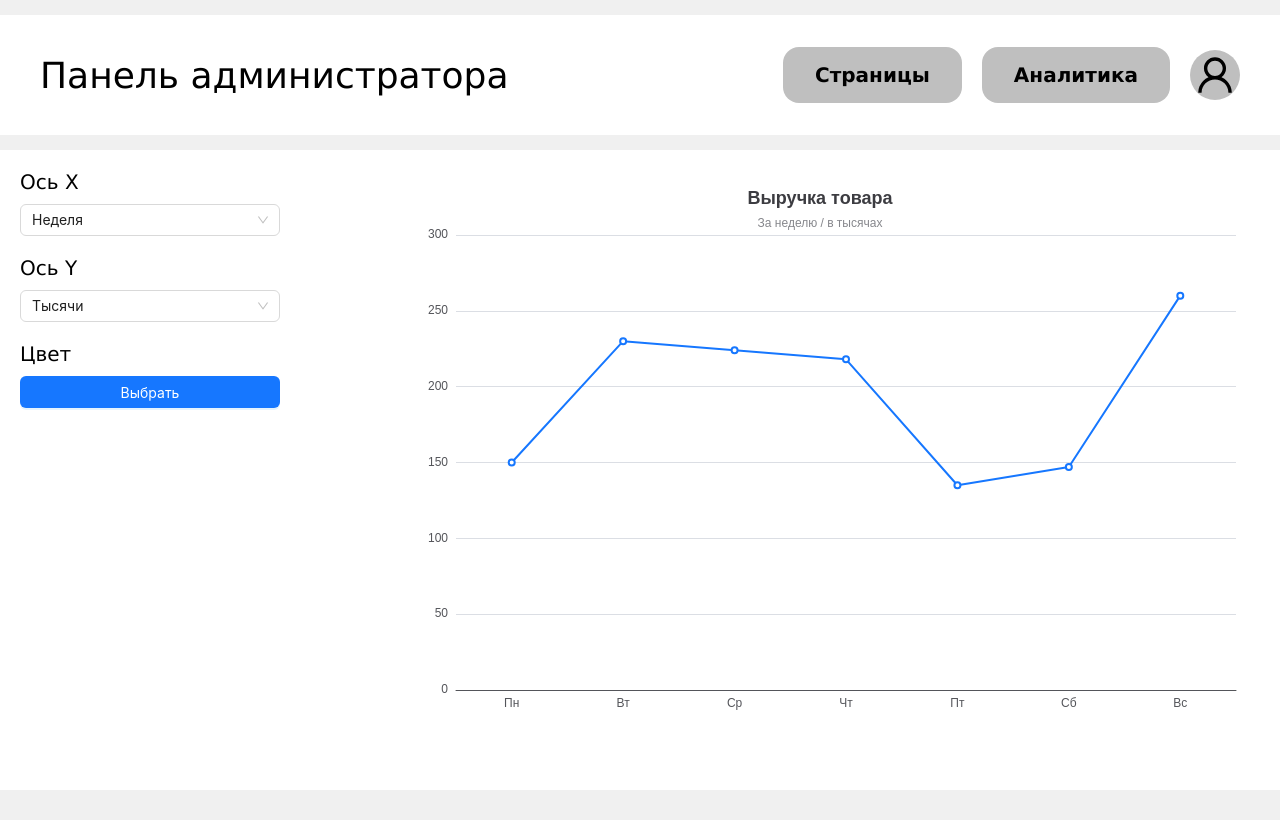
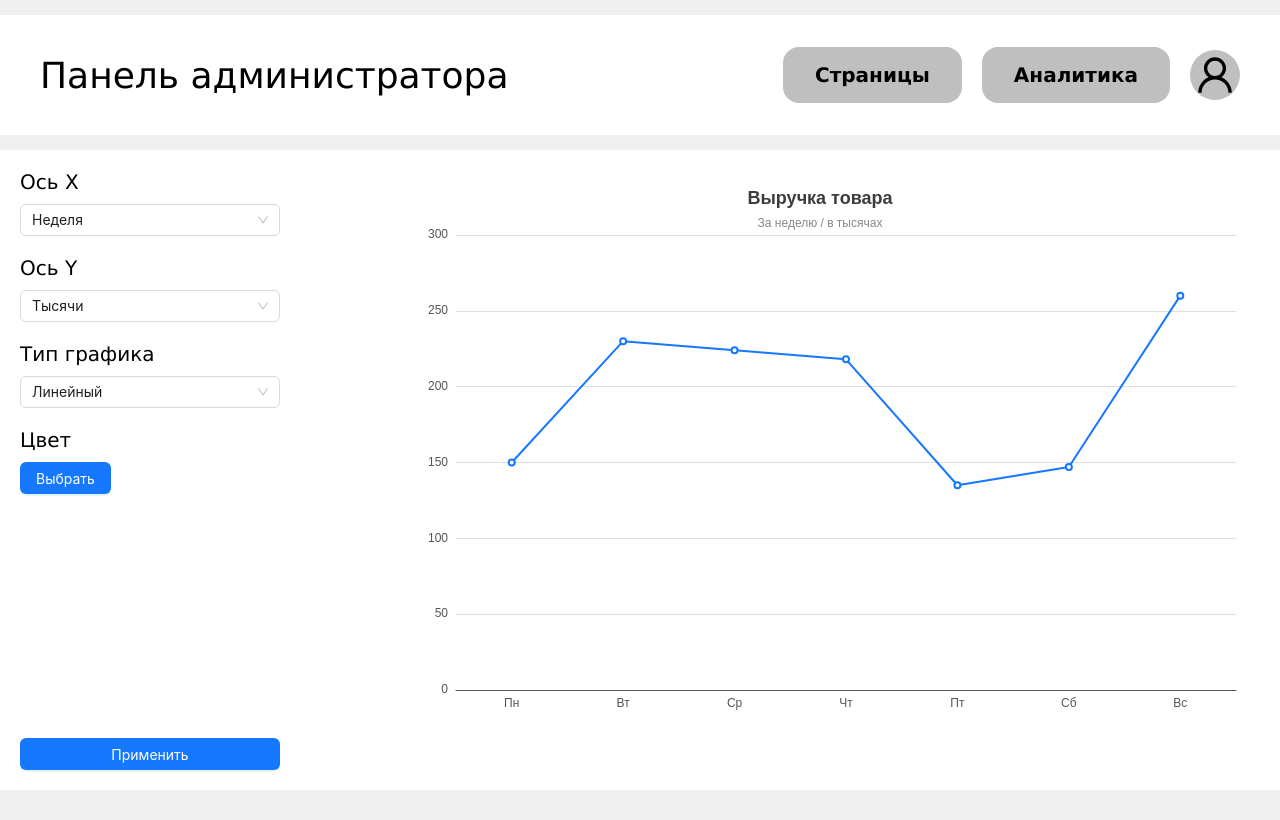
Before and after one commit to San400ys/gpo_project, a React (Create React App) app: page /analytics in a window 1280 px wide. Both pictures are taken after a click on the element 640 px from the left and 250 px from the top of the page. Built offline with nearby package versions, Linux system fonts and the light colour scheme; data requests are answered from the project's data file.

Commit message:
Наполовину соединил код

```diff
--- a/src/components/filters/index.jsx
+++ b/src/components/filters/index.jsx
@@ -1,22 +1,35 @@
-import {Main, FilterTitle} from "./styled_components"
+import {Main, FilterTitle, Block} from "./styled_components"
 import {Select, Button, ColorPicker} from "antd";
 import {useState, useMemo} from "react";
+import {addChartAction, changeChartAction, deleteChartAction} from "../../store/all-charts-reducer";
+import {useDispatch} from "react-redux";
 
-export const Filters = () => {
-    const [color, setColor] = useState("#1677ff");
+export const Filters = ({chart}) => {
+    const dispatch = useDispatch()
+    const [xAxis, setXAxis] = useState('');
+    const [yAxis, setYAxis] = useState('');
+    const [color, setColor] = useState(chart.option.series[0].color);
+    const [chartType, setChartType] = useState('line');
     const bgColor = useMemo(() => (typeof color === 'string' ? color : color.toHexString()), [color]);
+
     const handleChange = () => {
+        chart.option.series[0].type = chartType;
+        chart.option.series[0].color = typeof color === 'string' ? color : color.toHexString();
+        dispatch(deleteChartAction(chart));
+        dispatch(addChartAction(chart));
+        console.log(chart)
+    }
 
-    }
     return (
         <Main>
+            <Block>
                 <FilterTitle>Ось X</FilterTitle>
                 <Select
                     defaultValue="Неделя"
                     style={{
                         width: 260, marginBottom: "20px"
                     }}
-                onChange={handleChange}
+                    onChange={setXAxis}
                 >
                     <Select.Option value="Неделя">Неделя</Select.Option>
                     <Select.Option value="Месяц">Месяц</Select.Option>
@@ -28,11 +41,23 @@ export const Filters = () => {
                     style={{
                         width: 260, marginBottom: "20px"
                     }}
-                onChange={handleChange}
+                    onChange={setYAxis}
                 >
                     <Select.Option value="Сотни">Сотни</Select.Option>
                     <Select.Option value="Тысячи">Тысячи</Select.Option>
                     <Select.Option value="Миллионы">Миллионы</Select.Option>
+                </Select>
+                <FilterTitle>Тип графика</FilterTitle>
+                <Select
+                    defaultValue={chart.option.series[0].type}
+                    style={{
+                        width: 260, marginBottom: "20px"
+                    }}
+                    onChange={setChartType}
+                >
+                    <Select.Option value="line">Линейный</Select.Option>
+                    <Select.Option value="bar">По столбцам</Select.Option>
+                    <Select.Option value="pie">Пирог</Select.Option>
                 </Select>
                 <FilterTitle>Цвет</FilterTitle>
                 <ColorPicker value={color} onChange={setColor}>
@@ -40,6 +65,8 @@ export const Filters = () => {
                         Выбрать
                     </Button>
                 </ColorPicker>
+            </Block>
+            <Button type="primary" onClick={() => handleChange()}>Применить</Button>
         </Main>
     )
 }
--- a/src/components/filters/styled_components.jsx
+++ b/src/components/filters/styled_components.jsx
@@ -4,7 +4,11 @@ export const Main = styled.div`
   width: 260px;
   display: flex;
   flex-direction: column;
+  justify-content: space-between;
   padding: 20px;
+`
+export const Block = styled.div`
+  width:100%;
 `
 export const FilterTitle = styled.p`
   font-size: 20px;
--- a/src/pages/chart-page.jsx
+++ b/src/pages/chart-page.jsx
@@ -5,7 +5,7 @@ import ReactECharts from 'echarts-for-react';
 import {Filters} from "../components/filters";
 import {Table} from "../components/table"
 import {Loader} from "../components/loader"
-import {useDispatch, useSelector} from "react-redux";
+import {useDispatch, useSelector, } from "react-redux";
 
 export const ChartPage = () => {
     const [isLoading, setIsLoading] = useState(true);
@@ -27,7 +27,7 @@ export const ChartPage = () => {
         <Page>
             {isLoading ? <Loader/> : <Container>
                 <View>
-                    <Filters options={chart.option}/>
+                    <Filters chart={chart}/>
                     <ChartInf>
                         <ReactECharts
                             option={chart.option}
--- a/src/pages/setting-pages-page.jsx
+++ b/src/pages/setting-pages-page.jsx
@@ -1,9 +1,7 @@
-import {Page, Container, Title} from "../components/styled-components"
-import {useDispatch} from "react-redux";
+import {Page} from "../components/styled-components"
 import {Loader} from "../components/loader";
 
 export const SettingPagesPage = () => {
-    const dispatch = useDispatch()
     return (
         <Page>
             <Loader/>
--- a/src/store/all-charts-reducer.jsx
+++ b/src/store/all-charts-reducer.jsx
@@ -13,6 +13,15 @@ export const allChartsReducer = (state = initialState, action) => {
                     (chart) => chart.id !== action.chart.id
                 )
             }
+        case "CHANGE_CHART":
+            return {
+                ...state,
+                all_charts: state.all_charts.map((chart) => {
+                    if(chart.id === action.chart.id){
+                        chart = action.chart;
+                    }
+                })
+            }
         default:
             return state
     }
@@ -26,3 +35,7 @@ export const deleteChartAction = (value) => ({
     type: "DELETE_CHART",
     chart: value
 })
+export const changeChartAction = (value) => ({
+    type: "CHANGE_CHART",
+    chart: value
+})
```
Lines whose indentation alone changed are shown as unchanged.
